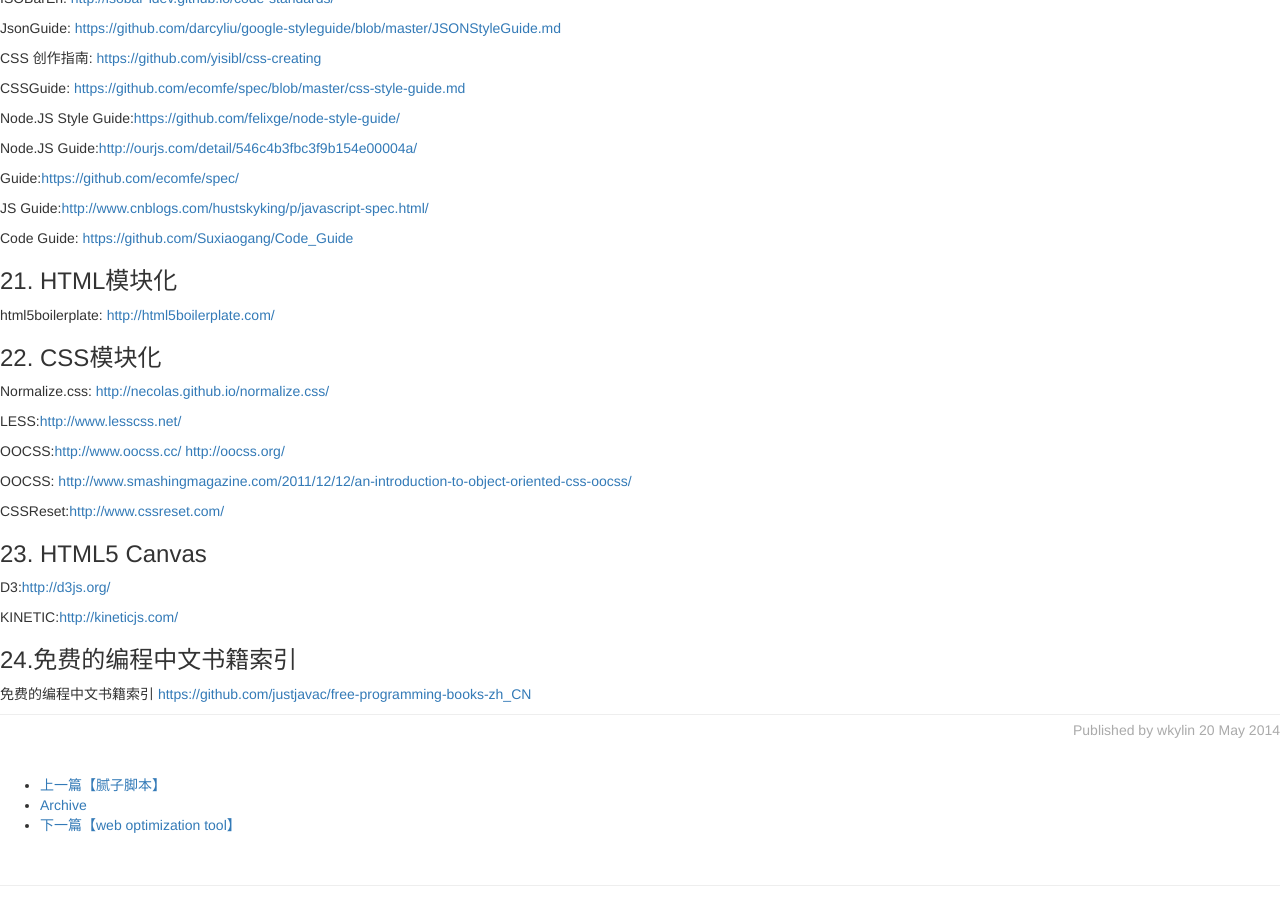
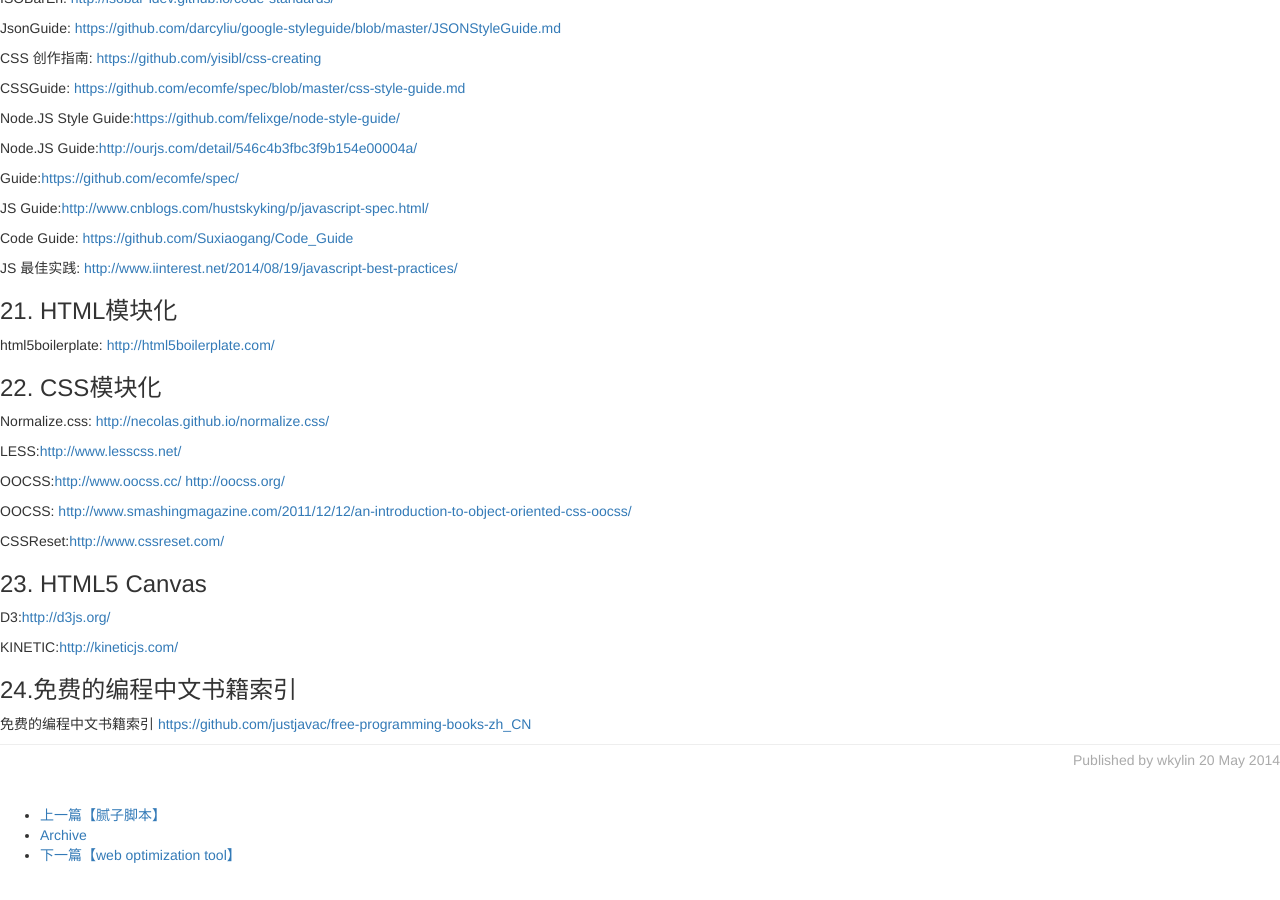
Before and after one commit to wkylin/wkylin.github.com, a Jekyll site: the page built from _posts/core-samples/2014-05-20-knowledge.md, in a window 1280 px wide and 900 px high, scrolled down 4778 px. Built offline with Jekyll 4.4.1, drawn with Linux system fonts in a browser that asks for light colours; nearby versions of some CDN libraries; library files that are not in the unit come from our copies; comment, search, counter and statistics services are not loaded.

Commit message:
best-practices

```diff
--- a/_posts/core-samples/2014-05-20-knowledge.md
+++ b/_posts/core-samples/2014-05-20-knowledge.md
@@ -255,6 +255,8 @@
 
 Code Guide: <https://github.com/Suxiaogang/Code_Guide>
 
+JS 最佳实践: <http://www.iinterest.net/2014/08/19/javascript-best-practices/>
+
 ###21. HTML模块化
 
 html5boilerplate: <http://html5boilerplate.com/>
```
